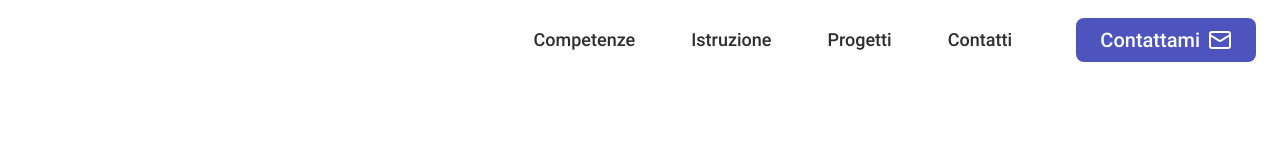
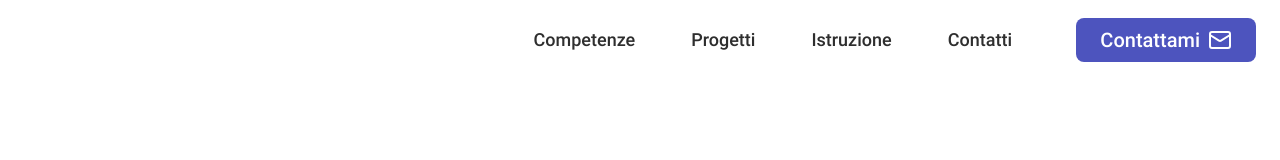
Before and after one commit to GiulioPaesani/giuliopaesani.it, a React (Create React App) app: page / in a window 1280 px wide. Shown: the top 160 px of the page. Built offline with nearby package versions, Linux system fonts and the light colour scheme.

Commit message:
Fix navbar values order

```diff
--- a/src/components/Navbar/NavbarOptions.tsx
+++ b/src/components/Navbar/NavbarOptions.tsx
@@ -3,7 +3,7 @@ import NavbarOption from './NavbarOption';
 const NavbarOptions = () => {
 	return (
 		<div className='items-center ml-auto gap-6 hidden lg:flex'>
-			{['Competenze', 'Istruzione', 'Progetti', 'Contatti'].map((option, index) => (
+			{['Competenze', 'Progetti', 'Istruzione', 'Contatti'].map((option, index) => (
 				<NavbarOption option={option} index={index} key={index} />
 			))}
 		</div>
```
